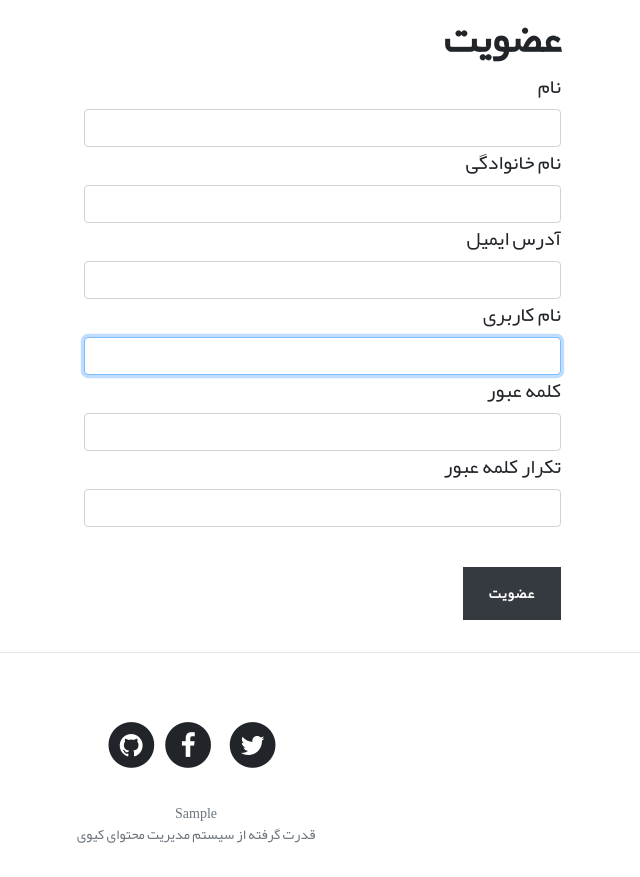
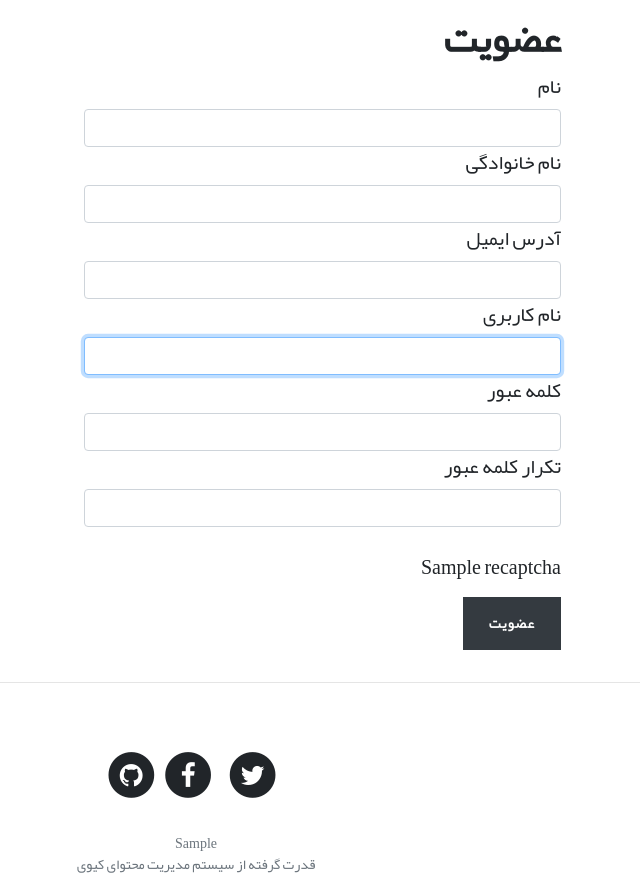
Before and after one commit to rasooll/Kiwi-CMS, a Django app: template blog/templates/user_register.html in a window 1280 px wide. Shown: the part 531-1408 px from the top of the page, without its empty margins (444-1084 px from the left). Before the commit the page ends 1374 px from the top, so only its background shows below. Run offline with Django 3.2, Linux system fonts and the light colour scheme; tables that the repository leaves empty hold one stand-in row (values such as "Sample post"); the template is opened without the code that fills it: values that come from a table or form of the project are taken from there, most other values are stand-ins (such as "Sample title", 1, 10 or a date in 2020); parts of the project's set-up code (start-up, migrations or seed data) failed here and were passed over; some libraries are stand-ins or nearby versions.

Commit message:
Change recaptcha code

```diff
--- a/blog/templates/user_register.html
+++ b/blog/templates/user_register.html
@@ -41,8 +41,7 @@
                         {{ err.password2 }}
                     </div>
                     <div class="captcha-row">
-                        <script src='https://www.google.com/recaptcha/api.js?hl=fa'></script>
-                        <div class="g-recaptcha" data-sitekey="{{ captcha_key }}"></div>
+                        {{ recaptcha|safe }}
                         {{ err.captcha|safe }}
                     </div>
 
```
